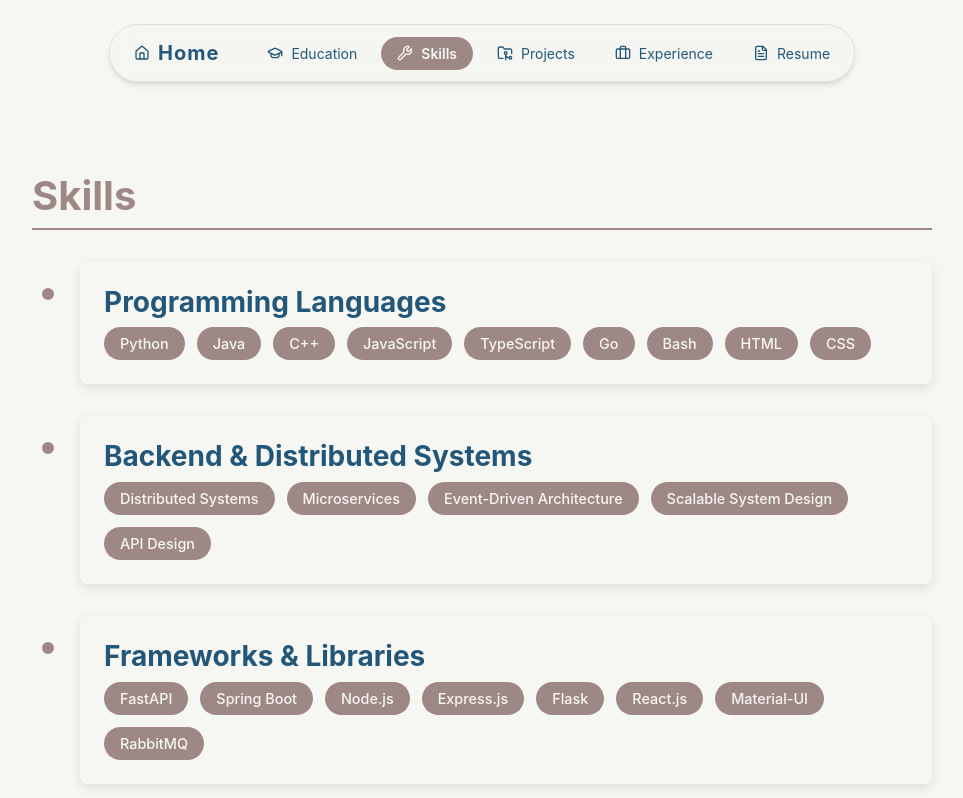
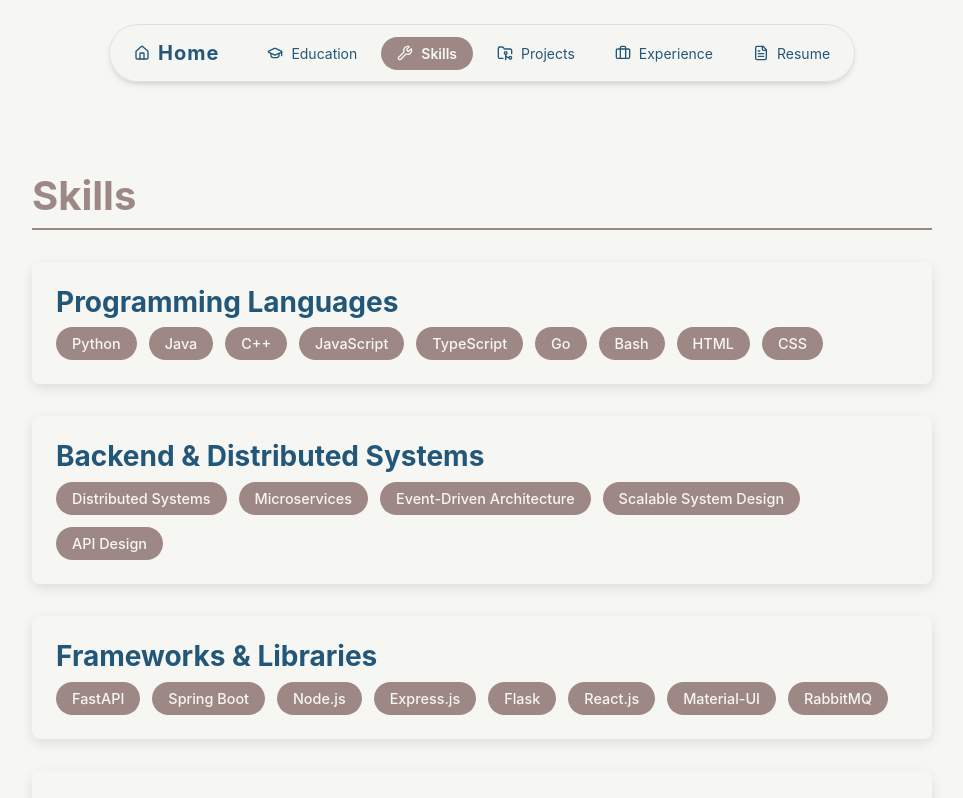
Before and after one commit to vatsalgandhi83/portfolio-vkg, a Next.js app: page /skills in a window 1280 px wide. Shown: the top 798 px of the page, without its empty margins (158-1121 px from the left). Built offline with nearby package versions, Linux system fonts and the light colour scheme.

Commit message:
removed bullet from cards

```diff
--- a/src/app/resume/page.tsx
+++ b/src/app/resume/page.tsx
@@ -7,8 +7,8 @@ export default function Resume() {
   return (
     <div className={styles.page}>
       <h1 className={styles.title}>Resume</h1>
-      <div className={styles.resumeContent}>
-        <div className={styles.resumeCard}>
+      <div className={styles.content}>
+        <div className={styles.card}>
           <div className={styles.cardContent}>
             <div className={styles.resumeHeader}>
               <div className={styles.resumeInfo}>
--- a/src/styles/Page.module.css
+++ b/src/styles/Page.module.css
@@ -18,17 +18,7 @@
   display: flex;
   flex-direction: column;
   gap: 2rem;
-  padding-left: 3rem; /* Space for the timeline */
-}
-
-.content::before {
-  content: '';
-  position: absolute;
-  left: 10px;
-  top: 10px;
-  bottom: 10px;
-  width: 3px;
-  background-color: var(--text-secondary);
+  padding-left: 0; /* No timeline needed */
 }
 
 .card {
@@ -59,18 +49,6 @@
 .cardContent > * {
   margin-top: 0;
   margin-bottom: 0;
-}
-
-.card::before {
-  content: '';
-  position: absolute;
-  left: -2.5rem; /* (padding-left of .content - icon width) / 2 - icon width / 2 */
-  top: 1.5rem;
-  width: 12px;
-  height: 12px;
-  border-radius: 50%;
-  background-color: var(--primary);
-  border: 2px solid var(--background);
 }
 
 .card:hover {
@@ -577,34 +555,6 @@
   margin: 0;
 }
 
-/* Resume Card - no timeline dot */
-.resumeCard {
-  position: relative;
-  display: flex;
-  gap: 1.5rem;
-  background-color: var(--background-light);
-  padding: 1.5rem;
-  border-radius: 8px;
-  border: 1px solid var(--border-color);
-  box-shadow: 0 4px 12px rgba(0, 0, 0, 0.1);
-  transition: box-shadow 0.3s ease, transform 0.3s ease;
-  align-items: flex-start;
-}
-
-.resumeCard:hover {
-  box-shadow: 0 4px 20px rgba(0, 0, 0, 0.4);
-  transform: translateY(-5px);
-}
-
-/* Resume Content - no timeline or left padding */
-.resumeContent {
-  position: relative;
-  display: flex;
-  flex-direction: column;
-  gap: 2rem;
-  padding-left: 0; /* No space needed for timeline */
-}
-
 /* Education Header Styles */
 .educationHeader {
   display: flex;
```
